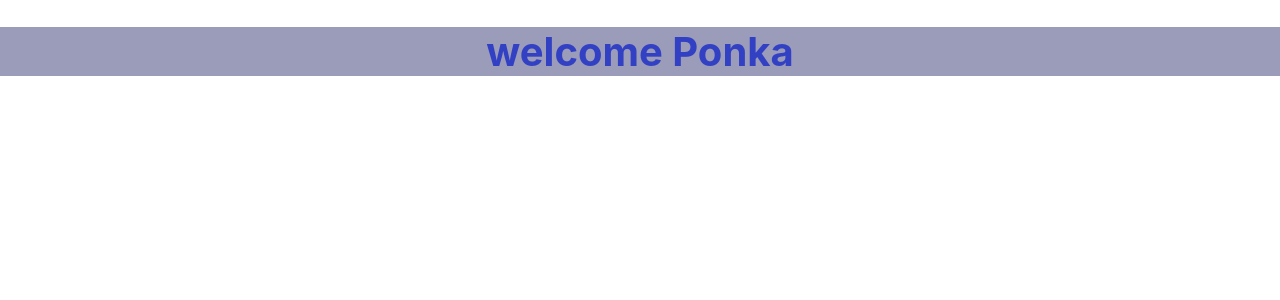
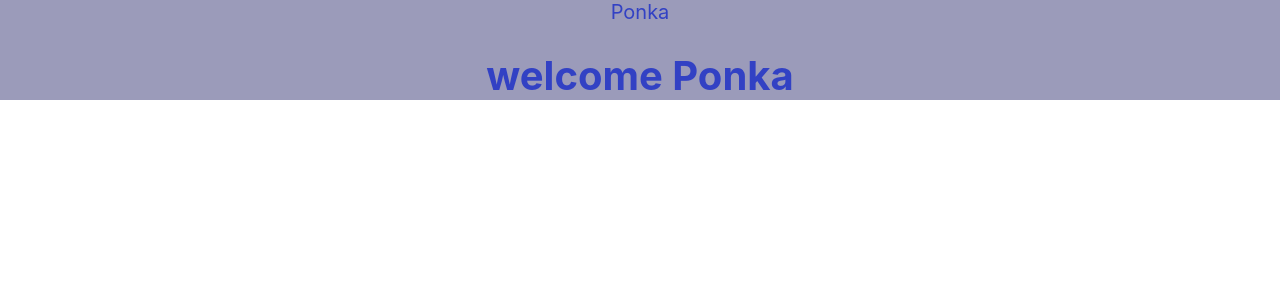
Before and after one commit to hanzalarohan123/Lupin, a React (Create React App) app: page / in a window 1280 px wide. Shown: the top 300 px of the page. Built offline with nearby package versions, Linux system fonts and the light colour scheme.

Commit message:
Added user context in any call that wants to render  USER CONTEXT value but only good for single value not multiple

```diff
--- a/src/Components/ComponentE.js
+++ b/src/Components/ComponentE.js
@@ -1,12 +1,17 @@
 import React, { Component } from 'react'
 import ComponentF from './ComponentF'
+import UserContext from './UserContext'
+class ComponentE extends Component {
 
-class ComponentE extends Component {
   render() {
     return (
-      <ComponentF/>
+        <div>
+        {this.context}
+      <ComponentF/></div>
     )
+
   }
 }
-
+//Class e also able to render the USerCOntext through this apporoach
+Component.contextType=UserContext
 export default ComponentE
--- a/src/Components/UserContext.js
+++ b/src/Components/UserContext.js
@@ -5,3 +5,5 @@ const UserProvider=UserContext.Provider
 const UserConsumer=UserContext.Consumer
 
 export {UserConsumer,UserProvider}
+//export deafault when we are passing to other components
+export default UserContext
```
